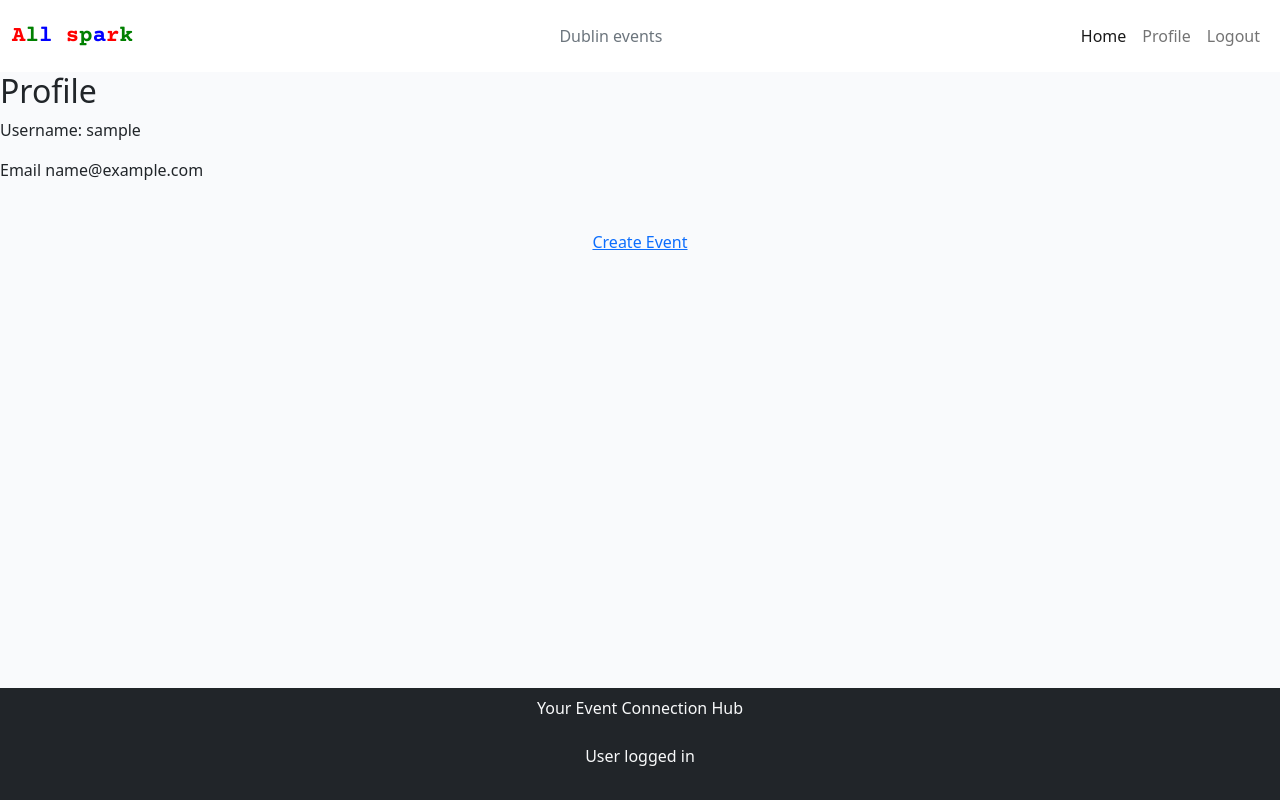
After one commit to Wonka-source/Spark, a Django app: page /profile/ in a window 1280 px wide. The commit adds this page. Run offline with Django 3.2, Linux system fonts and the light colour scheme; the visitor is signed in with stand-in values (Sample User, id 1).

Commit message:
add user views, url's, page auth, create event form

```diff
--- a/app_spark/models.py
+++ b/app_spark/models.py
@@ -3,7 +3,7 @@ from django.contrib import admin
 from django.contrib.auth.models import User
 from cloudinary.models import CloudinaryField
 
-STATUS = ((0, 'Draft'), (1, "Posted"))
+STATUS = ((0, 'Draft'), (1, "Post to All sparks"))
 
 
 # class Venue(models.Model):
@@ -13,6 +13,7 @@ STATUS = ((0, 'Draft'), (1, "Posted"))
 class Event(models.Model):
     title = models.CharField(max_length=250)
     # slug = modeles.SlugField(max_length=300, unique=True)
+    # promoter = models.ForeignKey(User, on_delete=models.CASCADE, related_name="event_posts")
     image = CloudinaryField(blank=True, default="placeholder")
     venue = models.CharField(max_length=250)
     address = models.TextField(max_length=800)
--- a/app_spark/urls.py
+++ b/app_spark/urls.py
@@ -4,5 +4,7 @@ from django.urls import path
 
 urlpatterns = [
     path('', views.EventList.as_view(), name='home'),
-    path('about/', views.about, name='about')
+    path('about/', views.about, name='about'),
+    path('profile/', views.view_profile, name='profile'),
+    path('create_event', views.create_event, name='create_event'),
 ]
--- a/app_spark/views.py
+++ b/app_spark/views.py
@@ -1,6 +1,8 @@
 from django.shortcuts import render
 from django.views import generic
 from .models import Event
+from django.contrib.auth.decorators import login_required
+from .forms import EventForm
 # from django.shortcuts import redirect
 # from allauth.account.views import SignupView
 
@@ -23,4 +25,48 @@ def about(request):
     return render(
         request,
         "about.html",
+)
+
+
+@login_required(login_url='/accounts/login/')
+def view_profile(request):
+    context = {
+        'user': request.user
+
+    }
+    return render(request, 'profile.html', context)
+
+
+@login_required(login_url='/accounts/login/')
+def create_event(request):
+
+    return render(
+        request,
+        "create_event.html",
+        {"event_form": EventForm()},
     )
+
+
+# @admin.register(Event)
+
+# @login_required(login_url='/accounts/login/')
+# class EventAdmin(Event):
+
+#     prepopulated_fields = {'slug': ('title', 'when',)}
+#     list_filter = ('venue', 'promoter')
+#     list_display = ('venue', 'promoter', 'title', 'when')
+#     search_fields = ('venue', 'promoter', 'title', 'when')
+
+
+#     actions = ['approve_venue']
+
+
+# @admin.register(Venue)
+# class VenueAdmin(admin.ModelAdmen)
+
+#     list_display = ('promoter', 'venue_name', 'venue_address', 'promoter_email')
+#     list_filter = ('approved', 'submitted_on')
+#     actions = ['approve_venue']
+
+#     def approve_venue(self, request, queryset):
+#         queryset.update(approved=True)
--- a/proj_spark/settings.py
+++ b/proj_spark/settings.py
@@ -48,6 +48,7 @@ INSTALLED_APPS = [
     'cloudinary_storage',
     'django.contrib.staticfiles',
     'cloudinary',
+    'crispy_forms',
     'app_spark',
 ]
 
@@ -58,6 +59,8 @@ LOGIN_REDIRECT_URL = 'home'
 LOGOUT_REDIRECT_URL = '/'
 
 ACCOUNT_EMAIL_VERIFICATION = 'none'
+
+CRISPY_TEMPLATE_PACK = 'bootstrap4'
 
 MIDDLEWARE = [
     'django.middleware.security.SecurityMiddleware',
--- a/proj_spark/urls.py
+++ b/proj_spark/urls.py
@@ -15,9 +15,11 @@ Including another URLconf
 """
 from django.contrib import admin
 from django.urls import path, include
+from django.views.i18n import JavaScriptCatalog
 
 urlpatterns = [
     path('admin/', admin.site.urls),
     path('', include('app_spark.urls'), name='app_spark_urls'),
+    path('jsi18n', JavaScriptCatalog.as_view(), name='js-catlog'),
     path("accounts/", include("allauth.urls")),
 ]
--- a/requirements.txt
+++ b/requirements.txt
@@ -4,6 +4,7 @@ dj-database-url==0.5.0
 dj3-cloudinary-storage==0.0.6
 Django==3.2.16
 django-allauth==0.52.0
+django-crispy-forms==1.14.0
 gunicorn==20.1.0
 oauthlib==3.2.2
 psycopg2==2.9.5
--- a/templates/base.html
+++ b/templates/base.html
@@ -37,7 +37,7 @@
                 <span class="navbar-toggler-icon"></span>
             </button>
             <span class="navbar-text text-muted text-justify">
-                Your Event Connection Hub
+                Dublin events
             </span>
             <div class="collapse navbar-collapse justify-content-end" id="navbarText">
                 <ul class="navbar-nav mb-2 mb-lg-0 navbar-text">
@@ -46,22 +46,22 @@
                     </li>
                     {% if user.is_authenticated %}
                     <li class="nav-item">
-                        <a class="nav-link" href="{% url 'home' %}">Profile</a>
+                        <a class="nav-link" href="{% url 'profile' %}">Profile</a>
                     </li>
                     <li class="nav-item">
                         <a class="nav-link" href="{% url 'account_logout' %}">Logout</a>
                     </li>
                     {% else %}
-                    <!-- <li class="nav-item">
-                        <a class="nav-link" href="{% url 'account_signup' %}">Signup</a>
-                    </li> -->
+                    <li class="nav-item">
+                        <a class="nav-link" href="{% url 'about' %}">Signup</a>
+                    </li>
                     <li class="nav-item">
                         <a class="nav-link" href="{% url 'account_login' %}">Login</a>
                     </li>
                     {% endif %}
-                    <li class="nav-item">
+                    <!-- <li class="nav-item">
                         <a class="nav-link" href="{% url 'about' %}">About</a>
-                    </li>
+                    </li> -->
                 </ul>
 
             </div>
@@ -78,15 +78,15 @@
     <footer class="footer mt-auto py-2 bg-dark  justify-content-center">
         <!-- <p class="m-0 text-center text-white">Dublin events</p> -->
 
-        {% if user.is_authenticated == False %}
-        <a class="nav-link m-0 text-center py-0 text-light" href="{% url 'about' %}">Want to promote an event?<br>
-            Start here<br>
-            To find out more.</a>
-            {% else %}
-            <a class="nav-link m-0 text-center py-0 text-light" href="{% url 'home' %}">User logged in<br>
-                <br>
-                <br></a>
-                {% endif %}
+
+        <p class="nav-link m-0 text-center py-0 text-light">Your Event Connection Hub<br>
+            <br>
+        </p>
+        {% if user.is_authenticated %}
+        <p class="m-0 text-center py-0 text-light">User logged in<br>
+
+            <br></p>
+        {% endif %}
 
 
 
--- /dev/null
+++ b/templates/profile.html
@@ -0,0 +1,49 @@
+{% extends "base.html" %}
+
+
+{% block content %}
+
+
+{% if user.is_authenticated %}
+
+<h2> {% block title %} Profile {% endblock %}</h2>
+
+<p>Username: {{ user }}</p>
+<p>Email {{ user.email }}</p>
+<div class="container my-5">
+    <div class="row">
+        <div class="text-center">
+            <a href="{% url 'create_event' %}">Create Event</a>
+
+        </div>
+    </div>
+</div>
+
+{% else %}
+<div class="container my-5">
+    <div class="row">
+        <div class="col-lg-8 offset-lg-2">
+            <h2>Access denied</h2>
+            <p>Please login or signup to continue</p>
+
+
+            <a href="{% url 'account_login' %}"><button class="btn-success">Login</button></a>
+
+            <ul></ul>
+
+            <a href="{% url 'about' %}"><button class="btn-success">Signup</button></a>
+
+
+
+
+
+
+
+
+        </div>
+    </div>
+</div>
+
+{% endif %}
+
+{% endblock %}
```
Also changed, not shown: app_spark/forms.py (added, +11 -0 lines), templates/about.html (+5 -5 lines), templates/create_event.html (+25 -1 lines).
